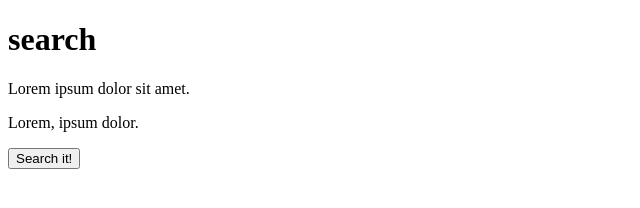
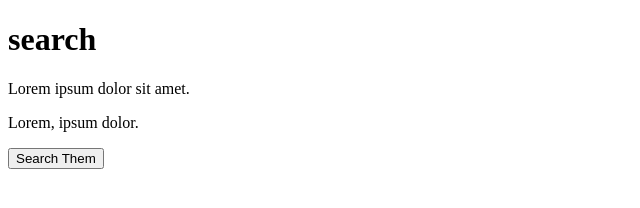
Before and after one commit to zinphyoko/splitmate, a plain HTML site: page pages/search.html in a window 1280 px wide. Shown: the full height of the page, 0-640 px from the left. Drawn offline with Linux system fonts and the light colour scheme.

```diff
--- a/pages/search.html
+++ b/pages/search.html
@@ -9,6 +9,6 @@
     <h1>search</h1>
     <p>Lorem ipsum dolor sit amet.</p>
     <p>Lorem, ipsum dolor.</p>
-    <button>Search it!</button>
+    <button>Search Them</button>
 </body>
 </html>
```
Also changed, not shown: pages/contact.html (+1 -0 lines).
